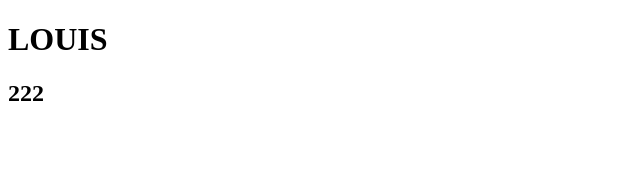
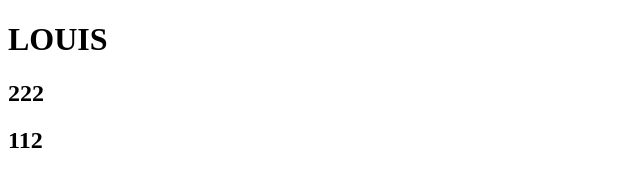
Before and after one commit to yee6178/project-groupTest, a plain HTML site: page index.html in a window 1280 px wide. Shown: the full height of the page, 0-640 px from the left. Drawn offline with Linux system fonts and the light colour scheme.

Commit message:
text 112

```diff
--- a/index.html
+++ b/index.html
@@ -11,6 +11,7 @@
 <body>
     <h1>LOUIS</h1>
     <h2>222</h2>
+    <h2>112</h2>
 </body>
 
 </html>
```
